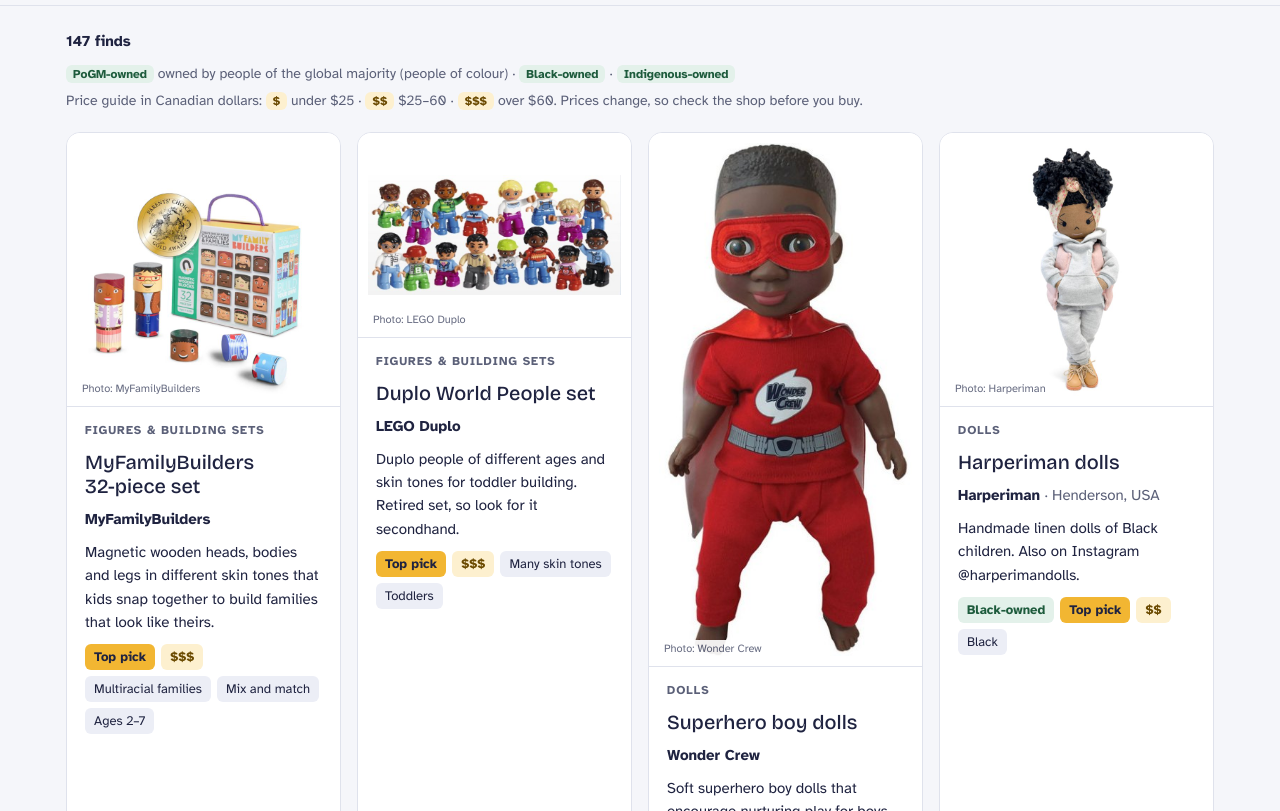
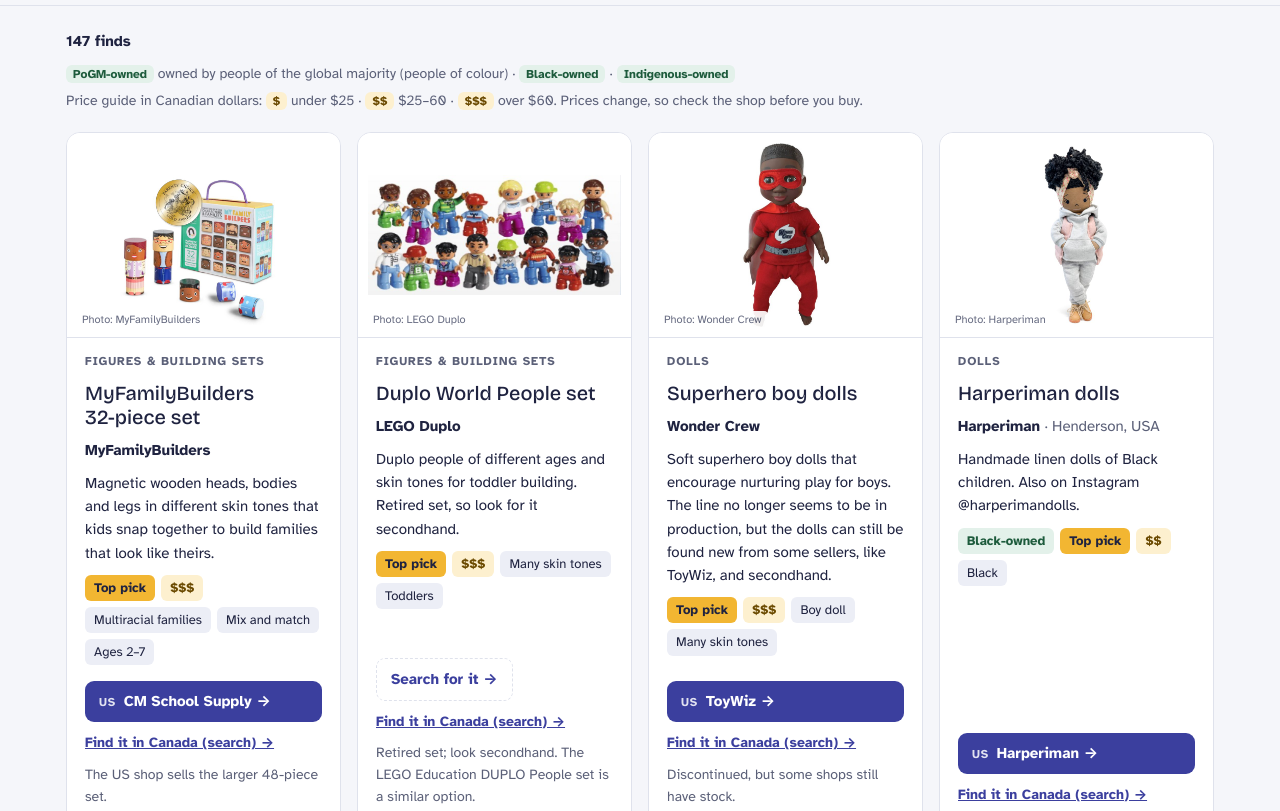
Before and after one commit to chelseylpg/mirror-shelf, a plain HTML site: page index.html in a window 1280 px wide. Shown: the part 840-1651 px from the top of the page. Drawn offline with nearby package versions, Linux system fonts and the light colour scheme.

Commit message:
Add files via upload

```diff
--- a/index.html
+++ b/index.html
@@ -85,7 +85,8 @@ main .wrap{padding-block:24px 40px}
 .grid{display:grid;grid-template-columns:repeat(auto-fill,minmax(270px,1fr));gap:16px}
 .card{background:var(--surface);border:1px solid var(--line);border-radius:14px;padding:18px;display:flex;flex-direction:column;gap:10px;min-width:0;overflow:hidden}
 .thumb{position:relative;margin:-18px -18px 4px;aspect-ratio:4/3;max-width:none;background:var(--photo);display:grid;place-items:center;border-bottom:1px solid var(--line)}
-.thumb img{width:100%;height:100%;object-fit:contain;padding:10px;display:block}
+.thumb{overflow:hidden}
+.thumb img{position:absolute;inset:0;width:100%;height:100%;object-fit:contain;padding:10px;box-sizing:border-box;display:block}
 .thumb.ph{background:var(--band)}
 .thumb.ph svg{width:56px;height:56px;stroke:var(--accent);fill:none;stroke-width:1.6;stroke-linecap:round;stroke-linejoin:round;opacity:.75}
 .thumb .photo-btn{position:absolute;right:10px;bottom:10px}
```
